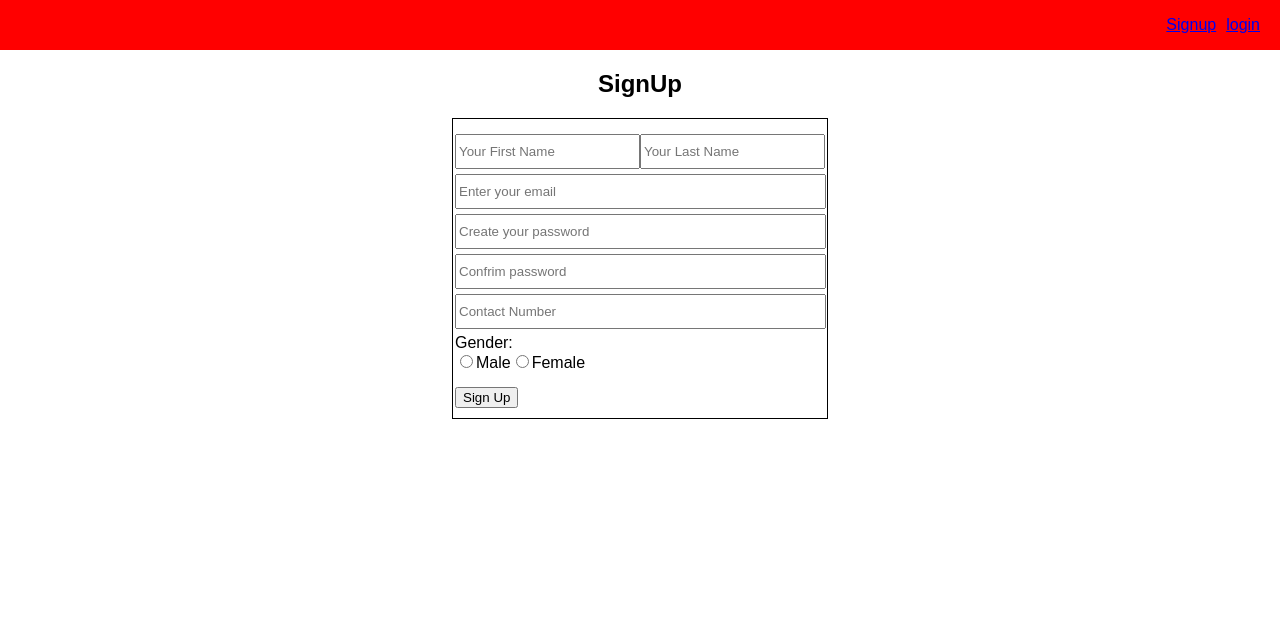
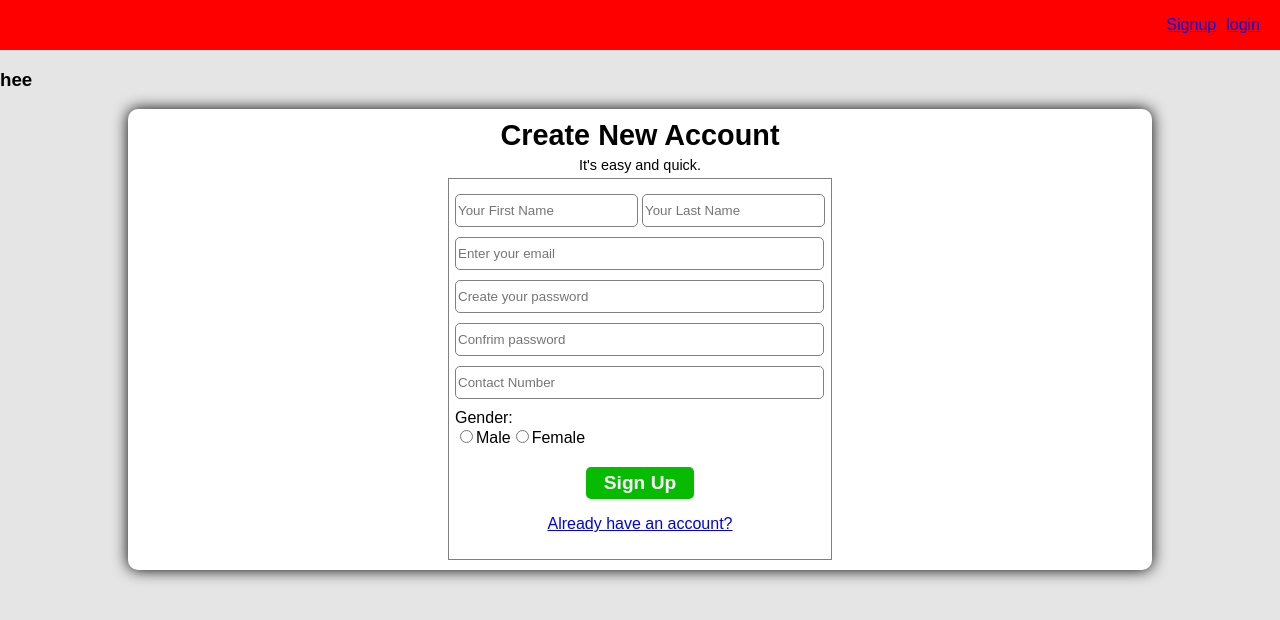
Before and after one commit to Ashrib/My-post-app, a React (Create React App) app: page /components/signup/signup in a window 1280 px wide. Shown: the top 620 px of the page. Built offline with nearby package versions, Linux system fonts and the light colour scheme.

Commit message:
another update

```diff
--- a/src/components/signup/signup.css
+++ b/src/components/signup/signup.css
@@ -1,32 +1,93 @@
+body{
+    background-color: rgba(0, 0, 0, 0.101);
+}
+#signup-page{
+    display: flex;
+    flex-direction: column;
+    width: 100%;
+    align-items: center;
+}
+#signup-page>h3{
+    width: 100%;
+}
 #signup-container{
     display: flex;
     flex-direction: column;
     justify-content: center;
     align-items: center;
-    width: 500px;
-    /* background-color: yellow; */
+    width: 80%;
+    min-width: 280px;
+    background-color: white;
+    box-shadow: 0px 0px 15px black;
+    padding: 10px 0px;
+    border-radius: 10px;
+}
+#signup-inputs-box, form , #signup-header{
+    display: flex;
+    flex-direction: column;
+    align-items: center;
+    justify-content: center;
+}
+#signup-header{
+    width: 100%;
 }
 #signup-inputs-box{
-    display: flex;
-    align-items: center;
-    justify-content: center;
-    border: 1px solid black;
-    padding: 10px 2px;
-
+    border: 1px solid gray;
+    padding: 10px 3px;
+}
+form{
+    width: auto;
+    margin: 0px 3px;
 }
 .input-col{
-    margin-top: 5px;
+    margin: 5px 0px;
     width: 100%;
-    /* background-color: aliceblue; */
 }
 .inp-field{
-    width: 98%;
     padding: 8px 2px;
+    border-radius: 5px;
+    border: 1px solid gray;
 }
 .sm-field{
     padding: 8px 2px;
+    border-radius: 5px;
+    border: 1px solid gray;
+}
+#signup-btn{
+    background-color: rgb(6, 187, 0);
+    color: white;
+    padding: 5px 18px;
+    margin-top: 15px;
+    font-size: 1.2em;
+    font-weight: 600;
+    border-radius: 5px;
+    border: none;
+    cursor: pointer;
+}
+#signup-btn:hover{
+    background-color: rgb(6, 153, 1);
+}
+.sm-col{
+    display: flex;
+    gap: 4px;
+    width: 100%;
+}
+.sm-col>input{
+    width: 48%;
+    min-width: 100px;
+}
+.tr{
+    font-size: 0.9em;
+    padding: 0px;
+    margin: 5px 0px;
+}
+.signup-title{
+    font-size: 1.8em;
+    font-weight: 600;
+}
 
+@media screen and ( max-width: 450px) {
+    #signup-container{
+        width: 100%;
+    }
 }
-button{
-    margin-top: 15px;
-}
--- a/src/components/signup/signup.jsx
+++ b/src/components/signup/signup.jsx
@@ -1,4 +1,5 @@
 import './signup.css';
+import {Link} from 'react-router-dom';
 
 const signUpSubmit = (e) => {
   e.preventDefault();
@@ -8,11 +9,16 @@ const signUpSubmit = (e) => {
 
 function SignUp() {
     return (
-      <div id="signup-container">
-        <h2>SignUp</h2>
+      <div id="signup-page">
+        <h3>hee</h3>
+        <div id="signup-container">
+        <div id="signup-header">
+        <span className='signup-title'>Create New Account</span>
+        <span className='tr'>It's easy and quick.</span>
+        </div>
         <div id="signup-inputs-box">
           <form onSubmit={signUpSubmit}>
-          <div className='input-col'>
+          <div className='input-col sm-col'>
             <input type="text" placeholder="Your First Name" className="fname-inp sm-field" />
             <input type="text" placeholder="Your Last Name" className="lname-inp sm-field" />
           </div>
@@ -35,9 +41,11 @@ function SignUp() {
             <input type="radio" value={`female`} />
             <label htmlFor="male">Female</label>
           </div>
-          <button type="submit">Sign Up</button>
+          <button type="submit" id='signup-btn'>Sign Up</button>
           </form>
+          <p><Link to={`../components/login/login`}>Already have an account?</Link></p>
         </div>
+      </div>
       </div>
     );
   }
```
